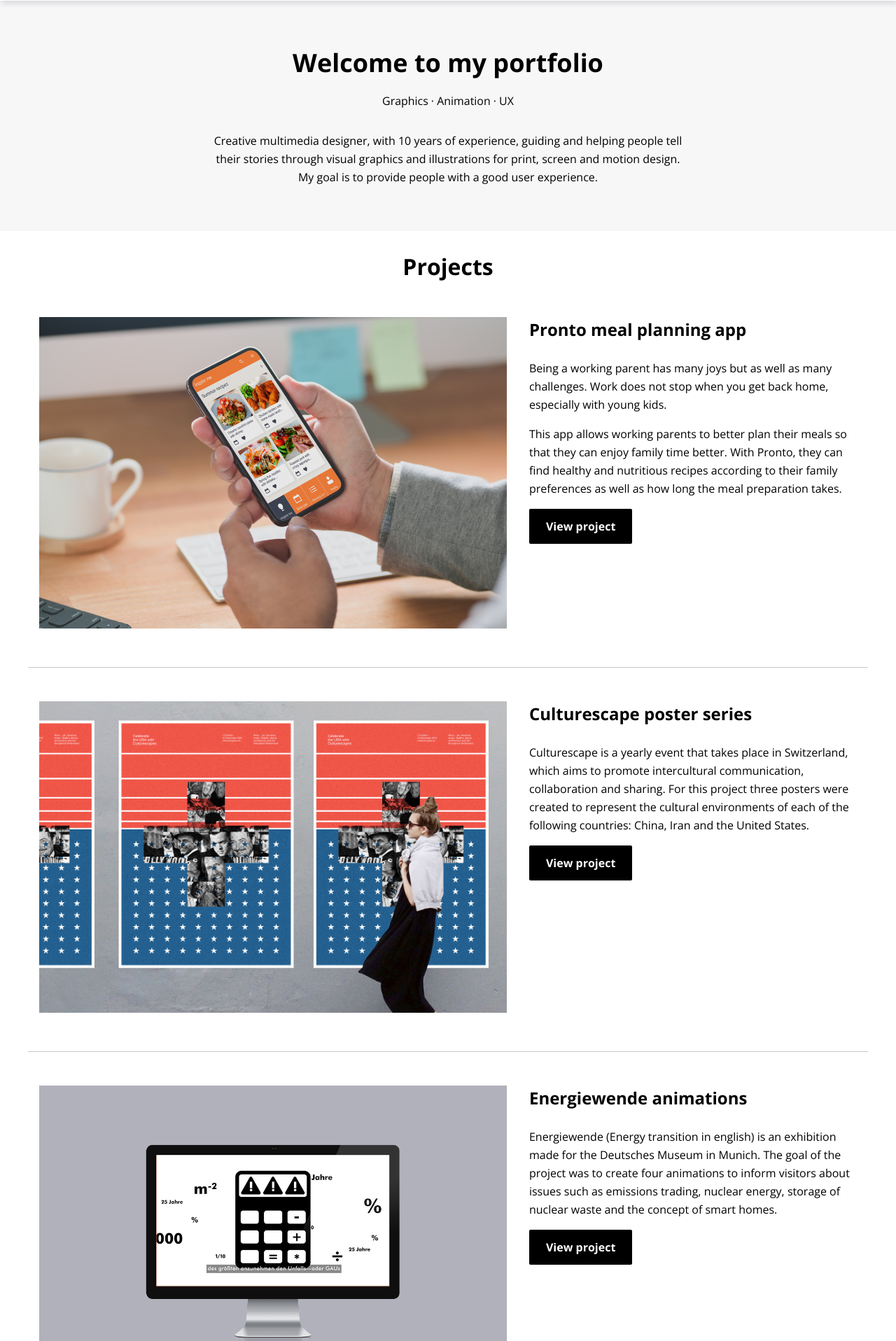
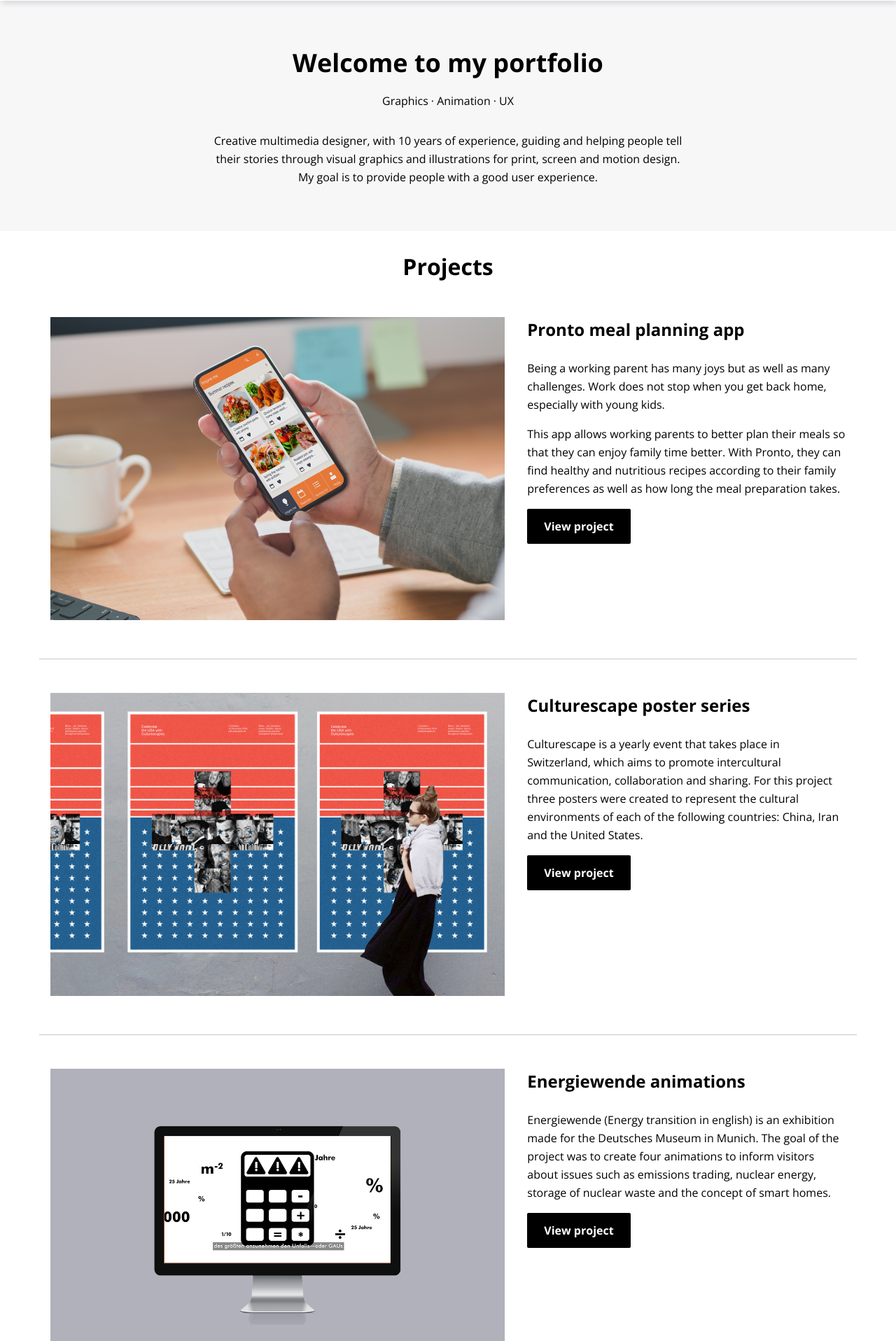
Before and after one commit to katekoyama/portfolio-website, a PHP site: page /index.html in a window 1280 px wide. Shown: the part 53-1969 px from the top of the page at 70% size. Run offline with PHP 8.4, Linux system fonts and the light colour scheme; some libraries are stand-ins or nearby versions.

Commit message:
Fixed margins on project page

```diff
--- a/css/style.css
+++ b/css/style.css
@@ -128,7 +128,7 @@ a:active{
 #work .row {
   padding-bottom: 48px;
   border-bottom: 1px solid #c6c7cd;
-  margin: 48px -16px;
+  margin: 48px 0px;
 }
 #hero h1{
   text-align: center;
```
